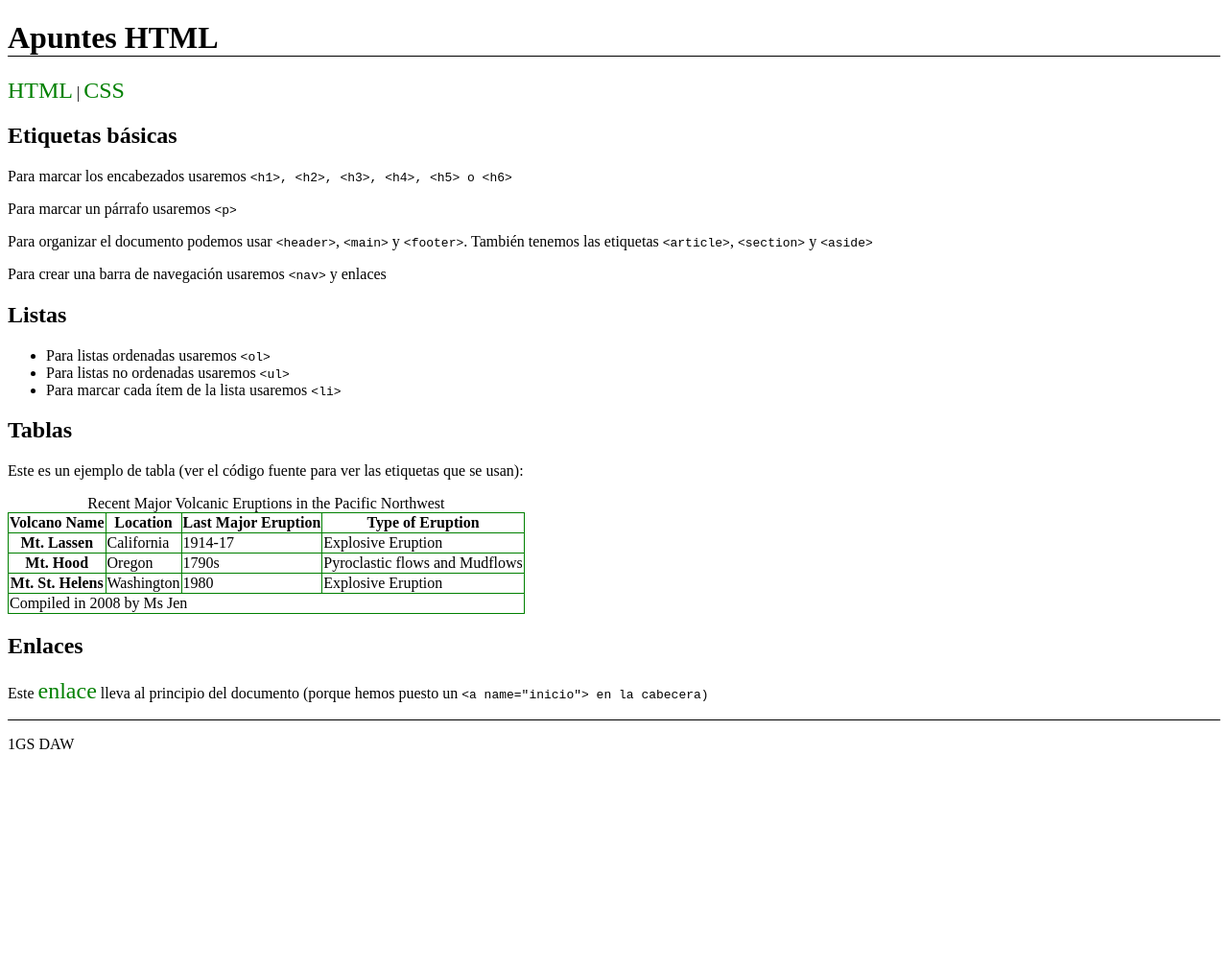
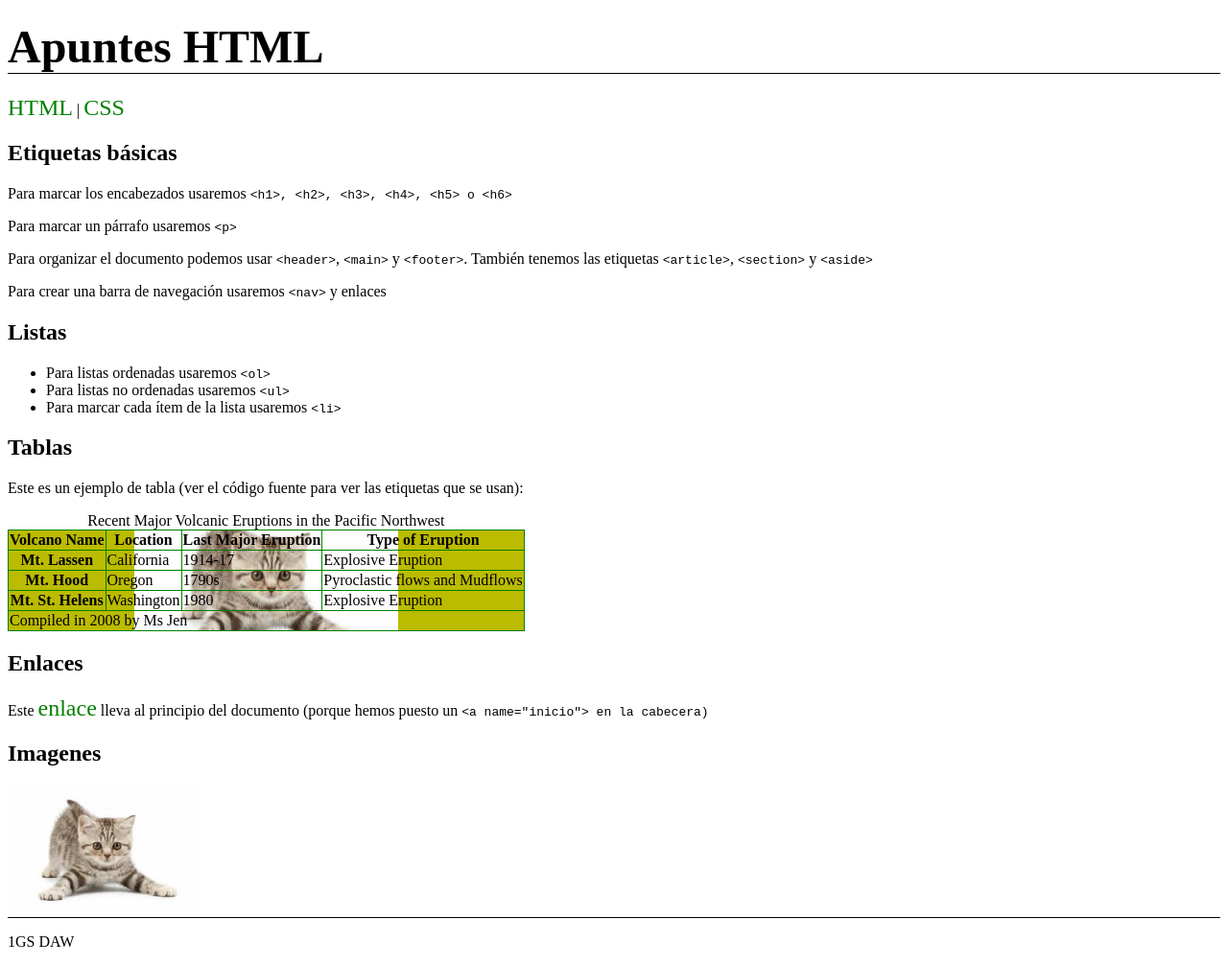
Before and after one commit to jgonzalezdaw/apuntesHTML, a plain HTML site: page index.html in a window 1280 px wide. Shown: the whole page at 96% size. Before the commit the page ends 801 px from the top, so only its background shows below. Drawn offline with Linux system fonts and the light colour scheme.

Commit message:
jugando con imágenes

```diff
--- a/estilos.css
+++ b/estilos.css
@@ -3,3 +3,13 @@ a{text-decoration:none;font-size:1.5em}
 a:link{color:green}
 a:visited{color:grey}
 a:hover, a:active{color:white;background-color:green}
+
+/* background-repeat: repeat, no-repeat, repeat-x, repeat-y */
+
+table{background:#bbbb00 url("gato.jpeg") no-repeat center}
+/*
+table{background-color:#bbbb00;
+			background-image:url("gato.jpeg");
+			background-repeat:no-repeat;
+			background-position:center}
+*/
--- a/index.html
+++ b/index.html
@@ -17,7 +17,7 @@
 </head>
 <body>
 <head>
-	<h1>Apuntes HTML</h1>
+	<h1><a name="inicio">Apuntes HTML</a></h1>
 	<nav><a href="index.html">HTML</a> | <a href="#">CSS</a></nav>
 </head>
 <main>
@@ -73,9 +73,23 @@
 	</table>
 	<h2>Enlaces</h2>
 	<p>Este <a href="#inicio">enlace</a> lleva al principio del documento (porque hemos puesto un <code>&lt;a name="inicio"&gt; en la cabecera)</code>
+	<h2>Imagenes</h2>
+	<img src="gato.jpeg" alt="Un gato jugando con un ovillo" width="200px"/>
 </main>
 <footer>
 	<p>1GS DAW</p>
 </footer>
 </body>
+
+
+
+
+
+
+
+
+
+
+
+
 </html>
```
Also changed, not shown: gato.jpeg (added).
